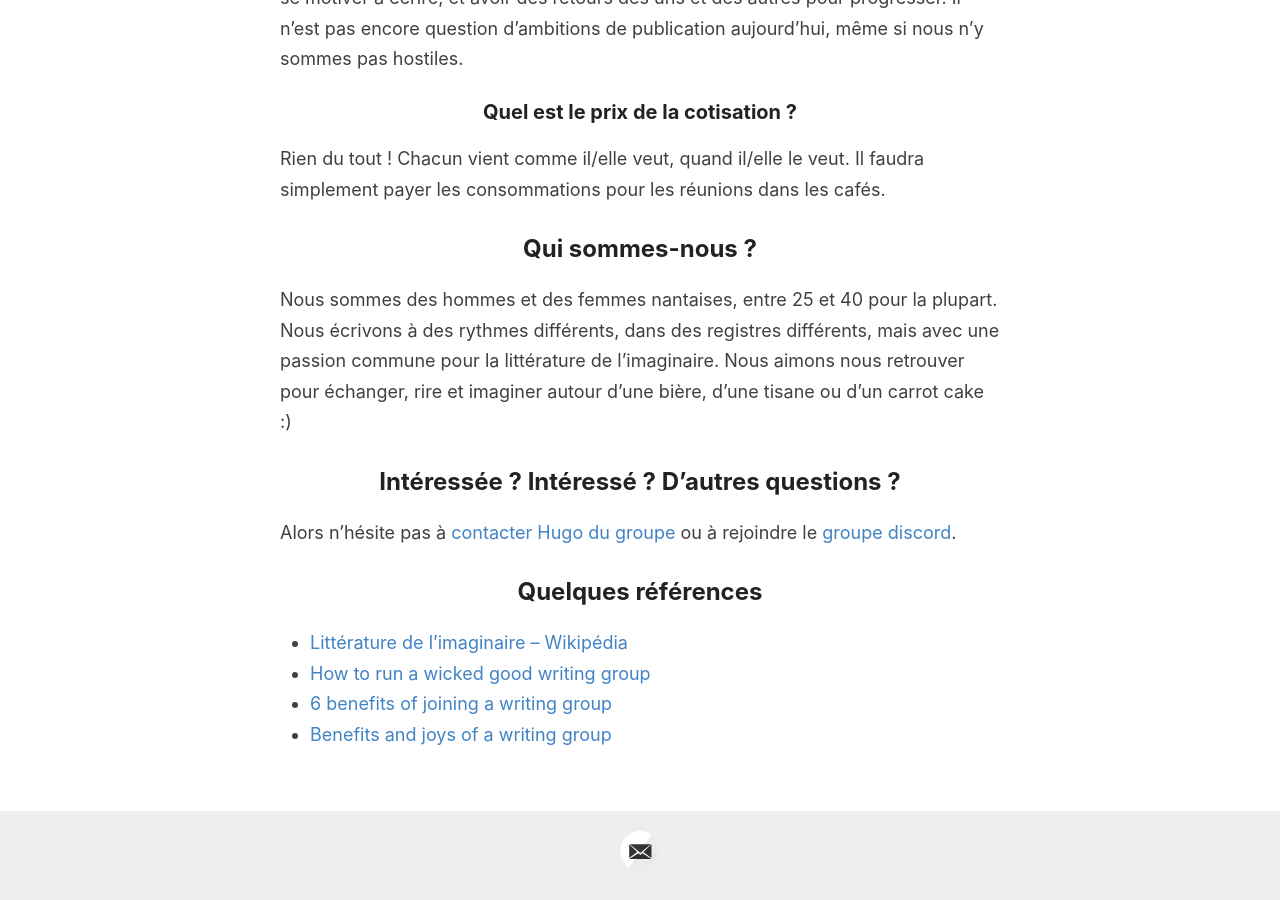
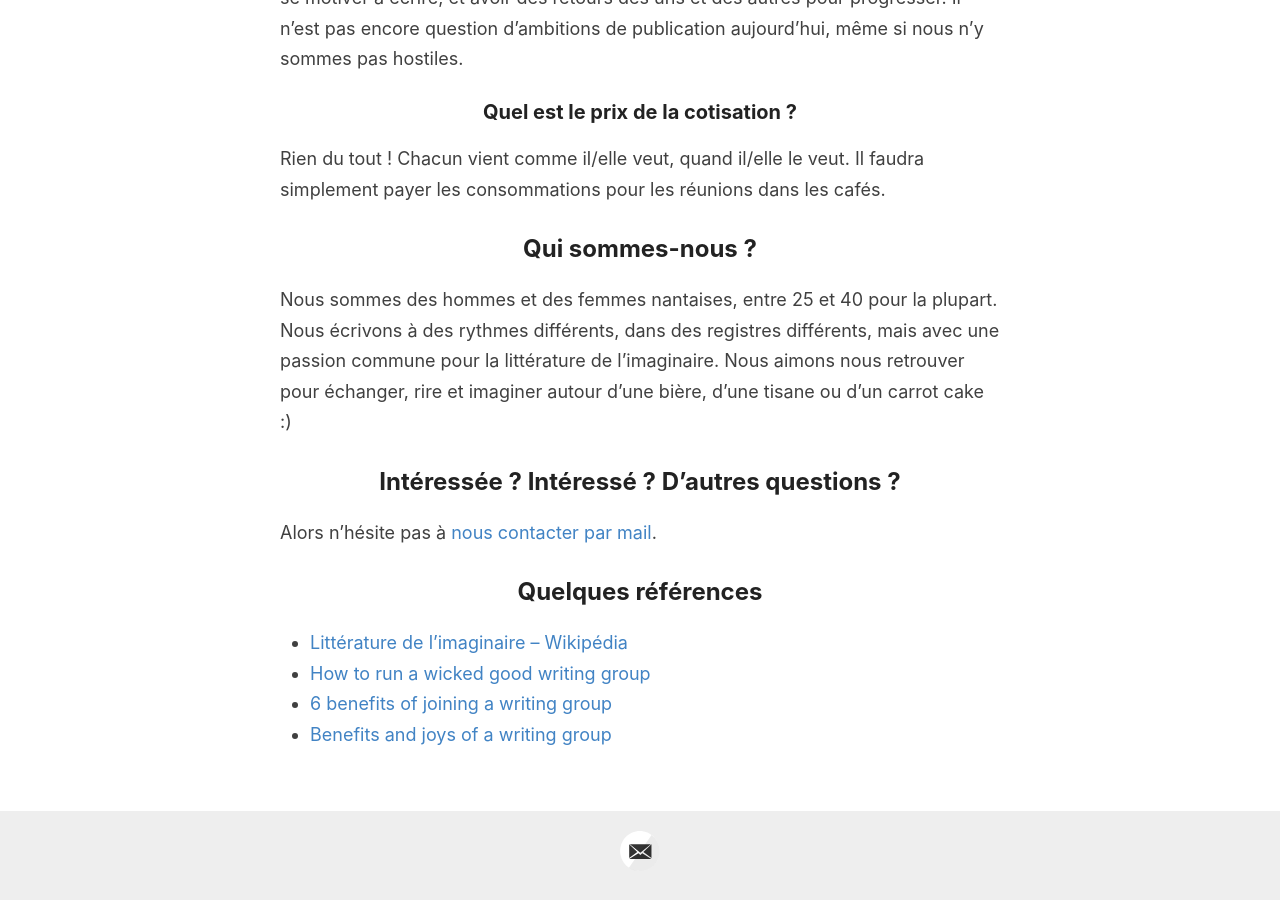
Before and after one commit to rivten/groupe-ecriture-nantes, a Jekyll site: the page built from _pages/about.md, in a window 1280 px wide and 900 px high, scrolled down 1567 px. Built offline with Jekyll 4.4.1, drawn with Linux system fonts in a browser that asks for light colours.

Commit message:
change access

```diff
--- a/_pages/about.md
+++ b/_pages/about.md
@@ -51,7 +51,7 @@ Nous sommes des hommes et des femmes nantaises, entre 25 et 40 pour la plupart.
 
 ## Intéressée ? Intéressé ? D'autres questions ?
 
-Alors n'hésite pas à [contacter Hugo du groupe](mailto:hugo.viala@gmail.com) ou à rejoindre le [groupe discord](https://discord.gg/CeJeJBMQrz).
+Alors n'hésite pas à [nous contacter par mail](mailto:gneimaginaire@gmail.com).
 
 ## Quelques références
 
```
